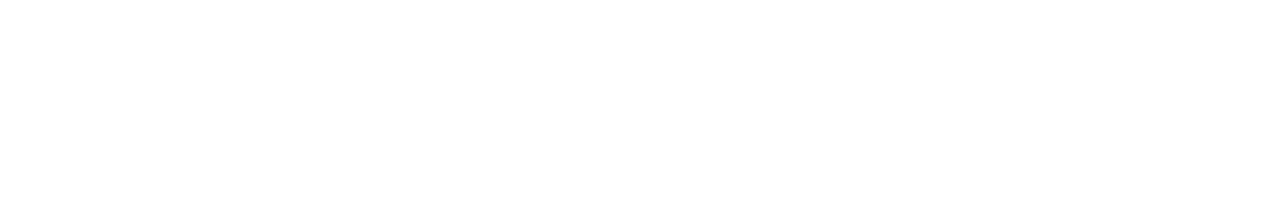
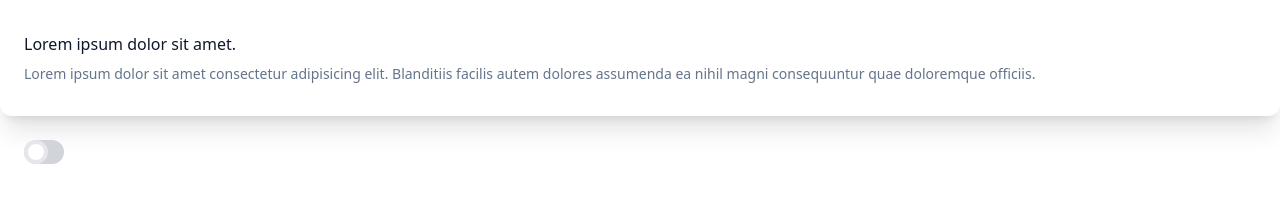
Before and after one commit to smmurdock/Tailwind-Sandbox, a plain HTML site: page 18-dark-mode/index.html in a window 1280 px wide. Drawn offline with nearby package versions, Linux system fonts and the light colour scheme.

Commit message:
dark mode

```diff
--- a/18-dark-mode/index.html
+++ b/18-dark-mode/index.html
@@ -1,14 +1,66 @@
 <!DOCTYPE html>
-<html lang="en" class="dark">
+<html lang="en">
   <head>
     <meta charset="UTF-8" />
     <meta http-equiv="X-UA-Compatible" content="IE=edge" />
     <meta name="viewport" content="width=device-width, initial-scale=1.0" />
     <script src="https://cdn.tailwindcss.com"></script>
+    <script>
+      tailwind.config = {
+        darkMode: 'class',
+      }
+    </script>
+    <style>
+      .toggle-checkbox:checked {
+        right: 0;
+        border-color: #68d391;
+      }
+
+      .toggle-checkbox:checked + .toggle-label {
+        background-color: #68d391;
+      }
+    </style>
     <title>Dark Mode</title>
   </head>
   <body>
     <!-- By default, you can have your project use whatever mode your OS is using. You can use "dark:{class}". You can also set your config to use a class instead of using your OS mode -->
+    <div
+      class="container mx-auto mt-top bg-white dark:bg-slate-900 rounded-xl px-6 py-8 shadow-xl"
+    >
+      <h3 class="text-slate-900 dark:text-white font-medium tracking-light">
+        Lorem ipsum dolor sit amet.
+      </h3>
+      <p class="text-slate-500 dark:text-slate-400 mt-2 text-sm">
+        Lorem ipsum dolor sit amet consectetur adipisicing elit. Blanditiis
+        facilis autem dolores assumenda ea nihil magni consequuntur quae
+        doloremque officiis.
+      </p>
+    </div>
+
+    <div
+      class="relative inline-block w-10 mr-2 ml-6 mt-6 align-middle select-none transition duration-200 ease-in"
+    >
+      <input
+        type="checkbox"
+        name="toggle"
+        id="toggle"
+        class="toggle-checkbox absolute block w-6 h-6 rounded-full bg-white border-4 appearance-none cursor-pointer"
+      />
+      <label
+        for="toggle"
+        class="toggle-label block overflow-hidden h-6 rounded-full bg-gray-300 cursor-pointer"
+      ></label>
+    </div>
+
+    <script>
+      document.getElementById('toggle').addEventListener('change', function () {
+        if (this.checked) {
+          document.documentElement.classList.add('dark')
+        } else {
+          document.documentElement.classList.remove('dark')
+        }
+      })
+    </script>
   </body>
 </html>
 
```
